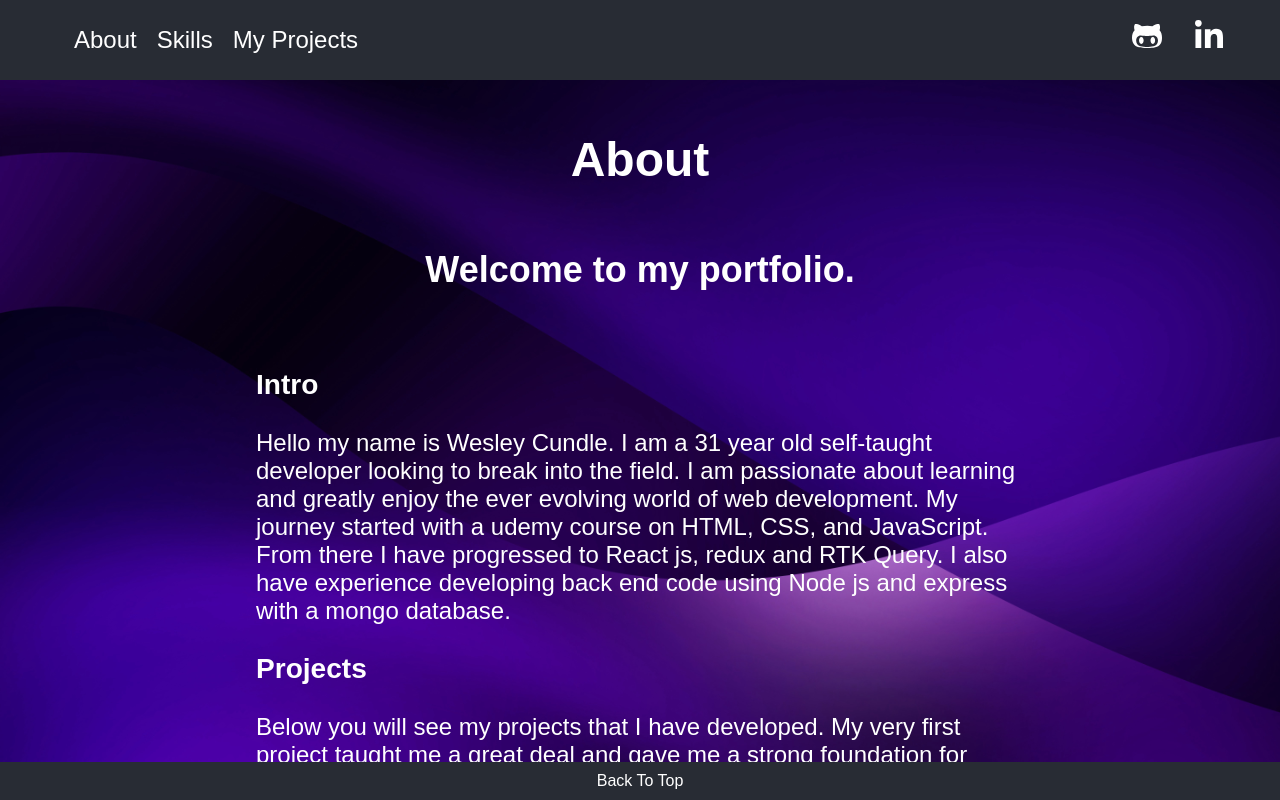
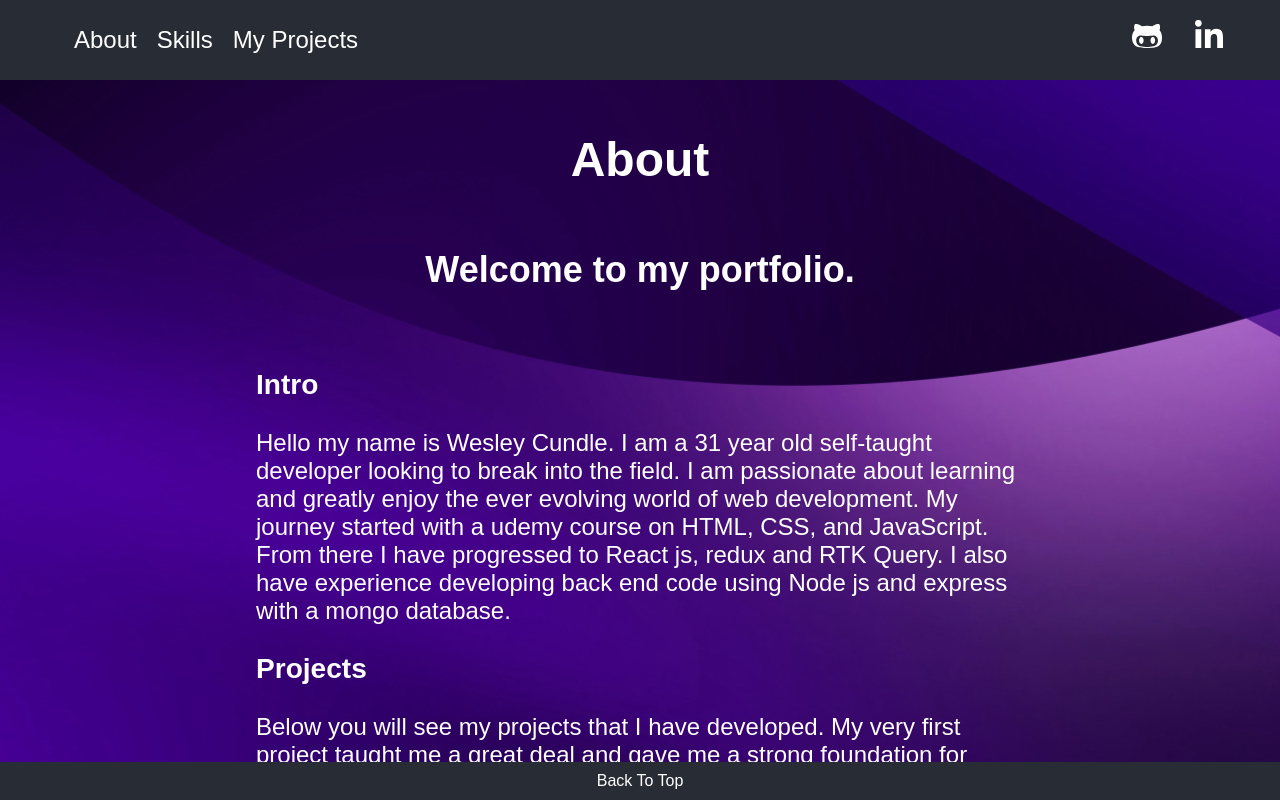
Before and after one commit to wesleycundle28/dev-portfolio, a React (Create React App) app: page / in a window 1280 px wide. Shown: the top 800 px of the page. Built offline with nearby package versions, Linux system fonts and the light colour scheme.

Commit message:
css refactor for ios issue

```diff
--- a/src/App.css
+++ b/src/App.css
@@ -1,12 +1,9 @@
 body {
-  background-attachment: fixed;
   background-size: cover;
-  background-position: center;
-  /* background-repeat: no-repeat; */
-  background-image: url("./assets/Images/abstractPurple-2880x1800.jpeg");
+  background: url("./assets/Images/abstractPurple-2880x1800.jpeg") fixed center
+    80%;
   display: flex;
   flex-direction: column;
-  /* align-items: stretch; */
   font-family: Arial, Helvetica, sans-serif;
   height: 100%;
   width: 100%;
```
